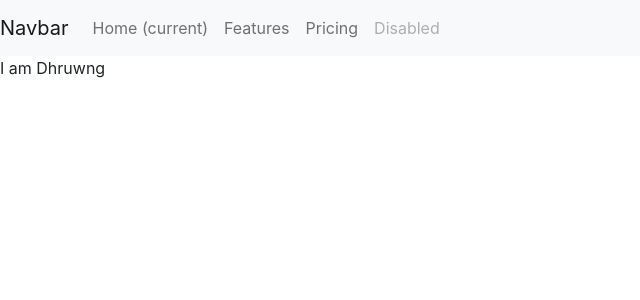
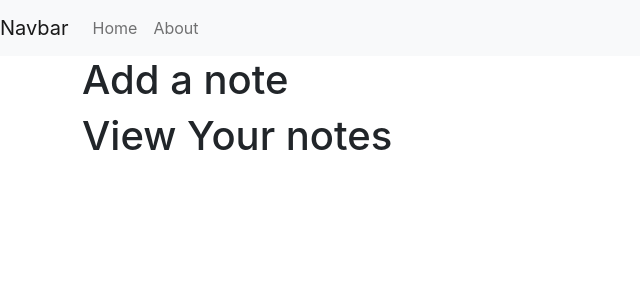
Before and after one commit to Dhruwang/inotes, a React (Create React App) app: page / in a window 1280 px wide. Shown: the top 300 px of the page, without its empty margins (0-640 px from the left). Built offline with nearby package versions, Linux system fonts and the light colour scheme.

Commit message:
added useLoction

```diff
--- a/src/App.js
+++ b/src/App.js
@@ -4,21 +4,18 @@ import './App.css';
 import Navbar from './components/Navbar';
 import About from './components/About';
 import Home from './components/Home';
-import NoteState from "./context/notes/NoteState";
 
 function App() {
   return (
-    <NoteState>
     <BrowserRouter>
       <Navbar />
+      <div className="container">
       <Routes>
-        <Route path="/" element={<Home />}>
-          <Route index element={<Home />} />
-          <Route path="/about" element={<About />} />
-        </Route>
+        <Route path="/" element={<Home />} />
+        <Route path="/about" element={<About />} />
       </Routes>
+      </div>
     </BrowserRouter>
-    </NoteState>
   );
 }
 
--- a/src/components/Home.js
+++ b/src/components/Home.js
@@ -1,9 +1,11 @@
 import React from 'react'
-import { useContext } from 'react'
-import NoteContext from '../context/notes/noteContext'
+
 export default function Home(props) {
-    const a = useContext(NoteContext)
+
   return (
-    <div>I am {a.name}</div>
+    <>
+    <h1>Add a note</h1>
+    <h1>View Your notes</h1>
+    </>
   )
 }
--- a/src/components/Navbar.js
+++ b/src/components/Navbar.js
@@ -1,6 +1,12 @@
-import React from 'react'
+import React,{useEffect} from 'react'
+import { useLocation,Link } from 'react-router-dom'
 
 export default function Navbar() {
+  let location = useLocation();
+  useEffect(() => {
+    console.log(location.pathname)
+  }, [location])
+
   return (
     <>
     <nav class="navbar navbar-expand-lg navbar-light bg-light">
@@ -11,17 +17,12 @@ export default function Navbar() {
     <div class="collapse navbar-collapse" id="navbarNav">
       <ul class="navbar-nav">
         <li class="nav-item active">
-          <a class="nav-link" href="/">Home <span class="sr-only">(current)</span></a>
+          <Link class={`nav-link ${location==='/'?'active':''}`} to="/">Home </Link>
         </li>
         <li class="nav-item">
-          <a class="nav-link" href="/">Features</a>
+          <Link class={`nav-link ${location==='/'?'active':''}`}to="/about">About</Link>
         </li>
-        <li class="nav-item">
-          <a class="nav-link" href="/">Pricing</a>
-        </li>
-        <li class="nav-item">
-          <a class="nav-link disabled" href="/">Disabled</a>
-        </li>
+
       </ul>
     </div>
   </nav>
--- a/src/context/notes/NoteState.js
+++ b/src/context/notes/NoteState.js
@@ -1,13 +1,10 @@
-import React,{useState} from "react";
+import React from "react";
 import NoteContext from "./noteContext";
 
 const NoteState = (props)=>{
-    const state={
-        "name":"Dhruwng",
-        "worth":"Billions"
-    }
+
     return(
-        <NoteContext.Provider value={state}>
+        <NoteContext.Provider>
             {props.children}
         </NoteContext.Provider>
     )
```
